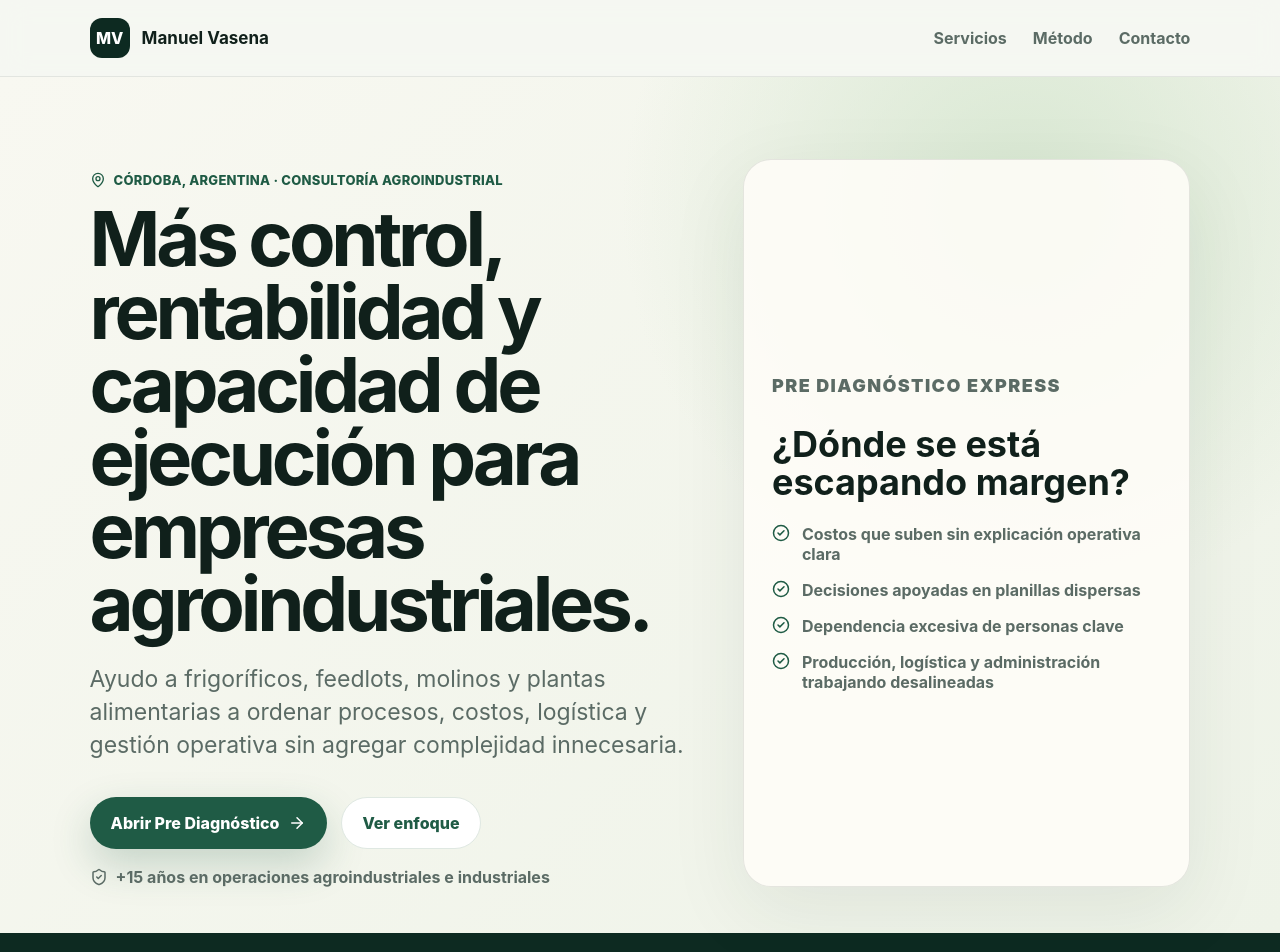
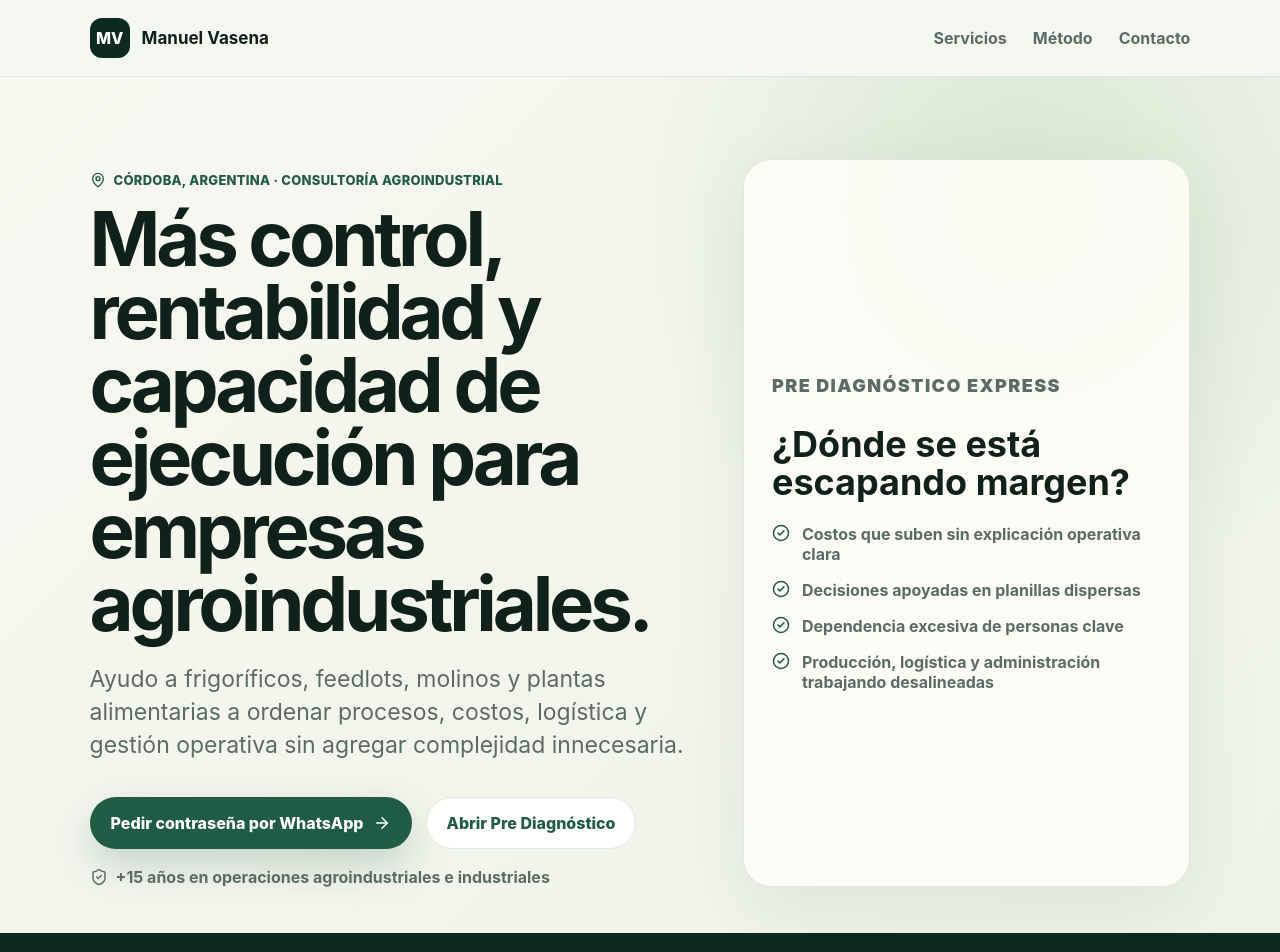
Before and after one commit to luckyagent26-rgb/mmvconsultora-web, a React (Vite) app: page / in a window 1280 px wide. Shown: the top 952 px of the page. Built offline with nearby package versions, Linux system fonts and the light colour scheme.

Commit message:
Add WhatsApp password CTA for prediagnostico

```diff
--- a/src/main.jsx
+++ b/src/main.jsx
@@ -6,6 +6,7 @@ import './styles.css';
 const sectors = ['Frigoríficos', 'Feedlots', 'Molinos', 'Plantas alimentarias', 'Lácteos', 'Establecimientos agropecuarios'];
 const pains = ['Costos que suben sin explicación operativa clara', 'Decisiones apoyadas en planillas dispersas', 'Dependencia excesiva de personas clave', 'Producción, logística y administración trabajando desalineadas'];
 const PRE_DIAGNOSTICO_URL = 'https://chatgpt.com/g/g-69f103d074c48191a1eb8cad0f4bc571-pre-diagnostivo-de-eficiencia-operativa';
+const WHATSAPP_URL = 'https://wa.me/5493515724901?text=Hola%20Manuel%2C%20quiero%20usar%20el%20Pre%20Diagn%C3%B3stico%20Express.%20%C2%BFMe%20pas%C3%A1s%20la%20contrase%C3%B1a%20de%20uso%3F';
 
 const services = [
   { icon: ClipboardCheck, title: 'Diagnóstico de Rentabilidad Operativa', text: 'Un proceso corto y concreto para detectar pérdidas, cuellos de botella y oportunidades de mejora medibles.' },
@@ -30,8 +31,8 @@ function App(){
           <h1>Más control, rentabilidad y capacidad de ejecución para empresas agroindustriales.</h1>
           <p className="lead">Ayudo a frigoríficos, feedlots, molinos y plantas alimentarias a ordenar procesos, costos, logística y gestión operativa sin agregar complejidad innecesaria.</p>
           <div className="actions">
-            <a className="btn primary" href={PRE_DIAGNOSTICO_URL} target="_blank" rel="noreferrer">Abrir Pre Diagnóstico <ArrowRight size={18}/></a>
-            <a className="btn secondary" href="#servicios">Ver enfoque</a>
+            <a className="btn primary" href={WHATSAPP_URL} target="_blank" rel="noreferrer">Pedir contraseña por WhatsApp <ArrowRight size={18}/></a>
+            <a className="btn secondary" href={PRE_DIAGNOSTICO_URL} target="_blank" rel="noreferrer">Abrir Pre Diagnóstico</a>
           </div>
           <div className="proof"><ShieldCheck size={18}/> +15 años en operaciones agroindustriales e industriales</div>
         </div>
@@ -69,8 +70,8 @@ function App(){
       </section>
 
       <section id="contacto" className="cta">
-        <div><p className="eyebrow"><TrendingUp size={16}/> Próximo paso</p><h2>Empezá por un Pre Diagnóstico Express.</h2><p>Una primera lectura para entender si hay oportunidades reales de mejora en costos, procesos, logística o gestión.</p></div>
-        <a className="btn primary light" href={PRE_DIAGNOSTICO_URL} target="_blank" rel="noreferrer">Abrir herramienta <ArrowRight size={18}/></a>
+        <div><p className="eyebrow"><TrendingUp size={16}/> Próximo paso</p><h2>Empezá por un Pre Diagnóstico Express.</h2><p>Una primera lectura para entender si hay oportunidades reales de mejora en costos, procesos, logística o gestión. Para usarlo, escribime por WhatsApp y te paso la contraseña de uso.</p></div>
+        <div className="ctaActions"><a className="btn primary light" href={WHATSAPP_URL} target="_blank" rel="noreferrer">Pedir contraseña <ArrowRight size={18}/></a><a className="btn ghostLight" href={PRE_DIAGNOSTICO_URL} target="_blank" rel="noreferrer">Abrir Pre Diagnóstico</a></div>
       </section>
     </main>
     <footer>© {new Date().getFullYear()} Manuel Vasena Consultoría · Optimización operativa agroindustrial</footer>
```
Also changed, not shown: src/styles.css.
